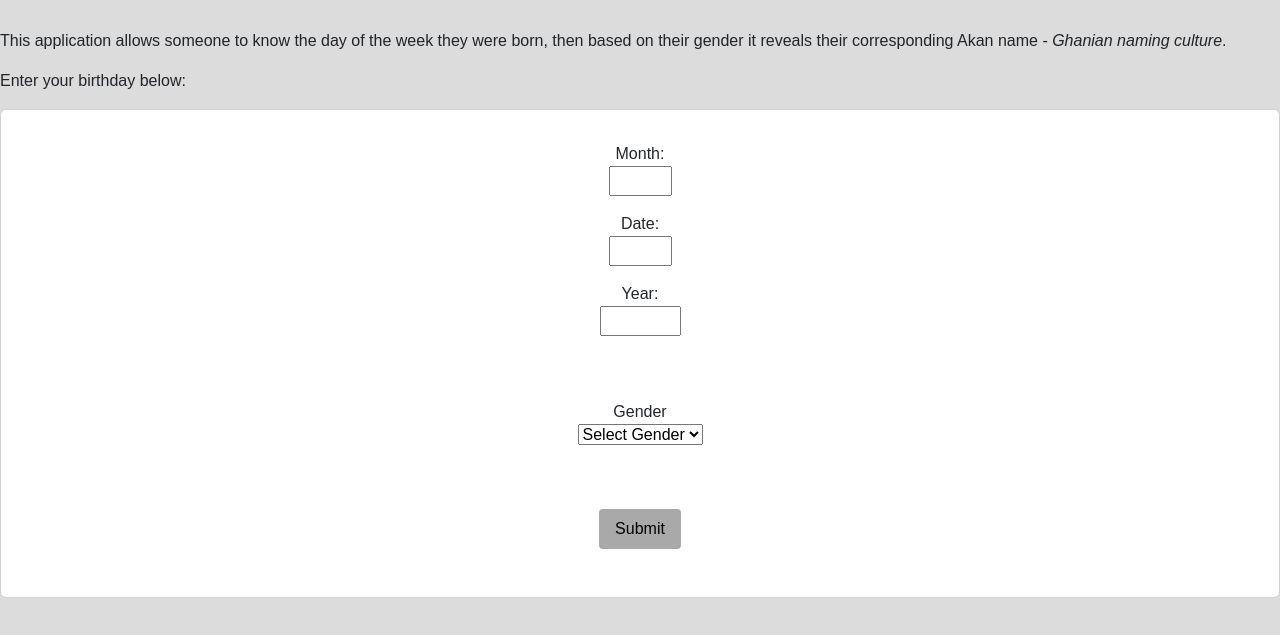
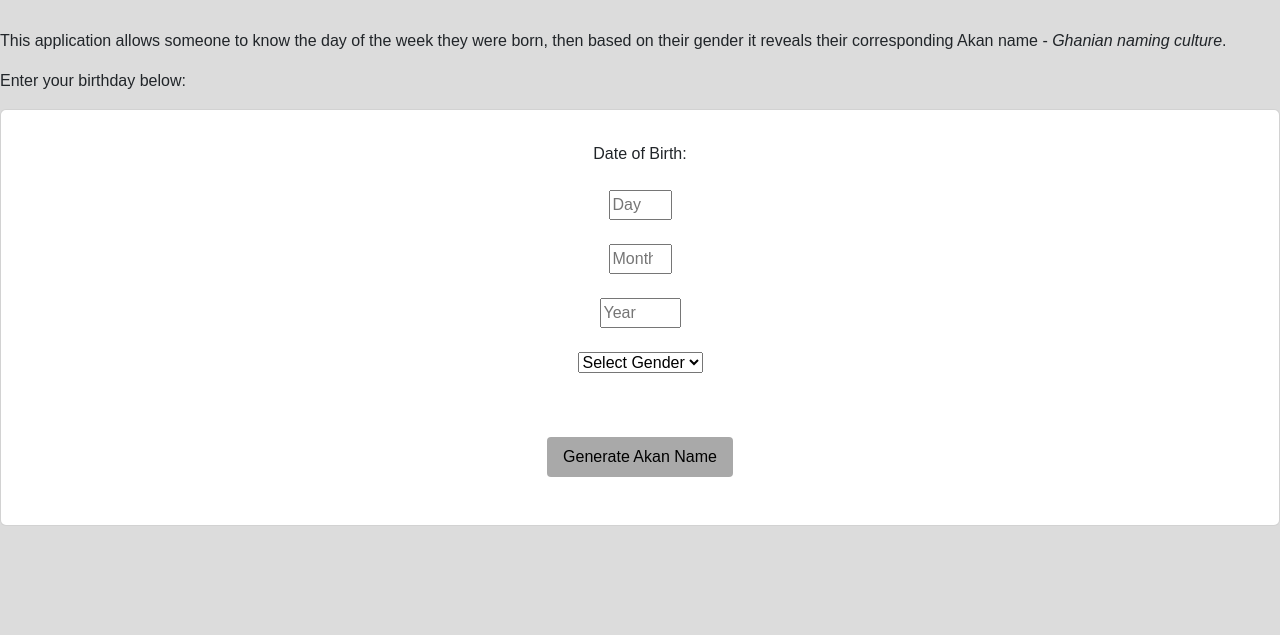
Before and after one commit to omwano/week_twoip, a plain HTML site: page index.html in a window 1280 px wide. Shown: the part 41-676 px from the top of the page. Drawn offline with Linux system fonts and the light colour scheme.

Commit message:
change form input

```diff
--- a/index.html
+++ b/index.html
@@ -14,22 +14,19 @@
   <p>Enter your birthday below:</p>
   <div class="card">
     <div class="card-body">
-  <form>
-    <label for="month">Month:</label>
-    <input type="number" id="mm" min="1" max="12" required>
-    <label for="date">Date:</label>
-    <input type="number" id="dd" min="1" max="31" required>
-    <label for="year">Year:</label>
-    <input type="number" id="yy" min="1870" max="2023" required><br><br>
-    <label for="gender">Gender</label>
+  <form id="form">
+   <label for="day">Date of Birth:</label><br>
+    <input type="number" id="day" name ="day" placeholder = "Day"min="1" max="31" required><br>
+    <input type="number" id="month" name ="month" placeholder = "Month"min="1" max="12" required><br>
+    <input type="number" id="year" name ="year" placeholder = "Year"min="1900" max="2023" required><br>
     <select id="gender" name="gender" required>
       <option value="">Select Gender</option>
       <option value="male">Male</option>
       <option value="female">Female</option>
     </select><br><br>
-    <button type="submit" onclick="akanName()">Submit</button>
+    <button type="submit" >Generate Akan Name</button>
   </form>
-  </div id="output"></div>
-  <script src="namecalc.js"></script>
+  </div id="result"></div>
+
 </body>
 </html>
```
Also changed, not shown: js/akancalc.js (added).
